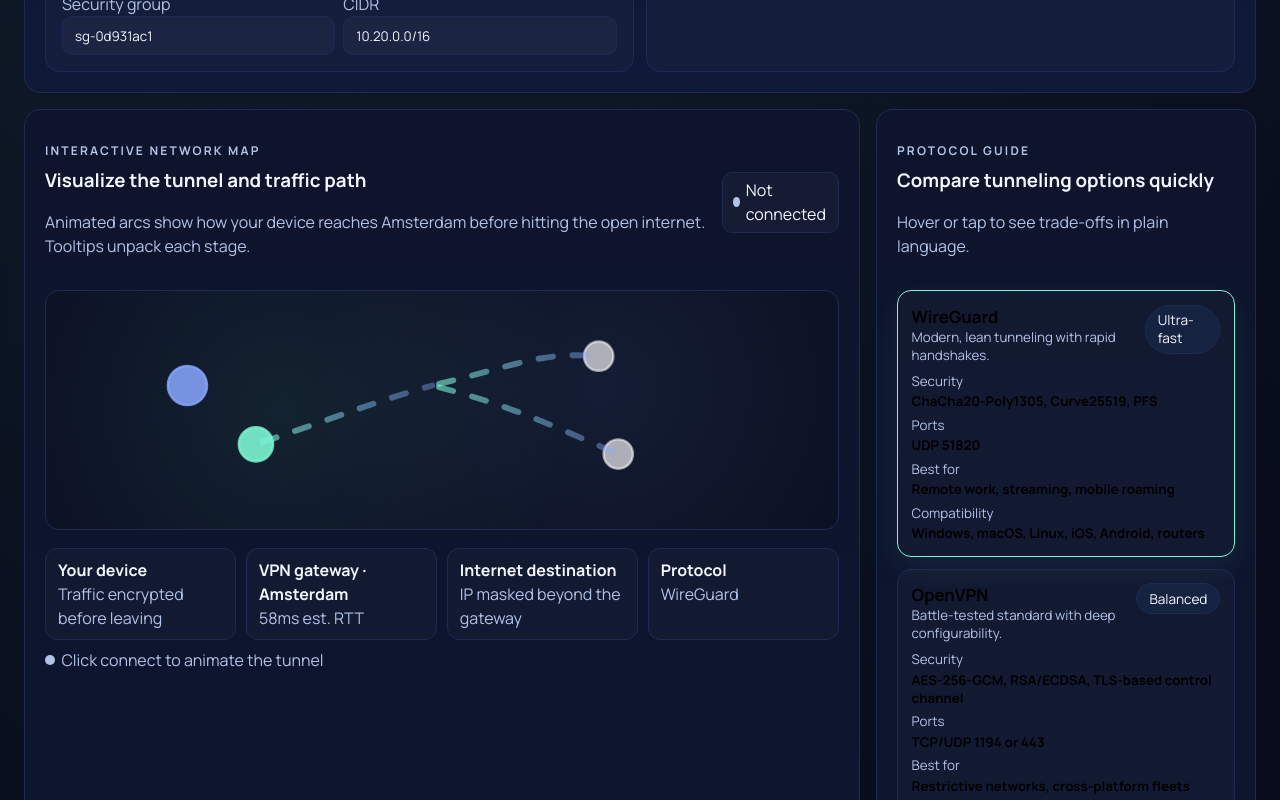
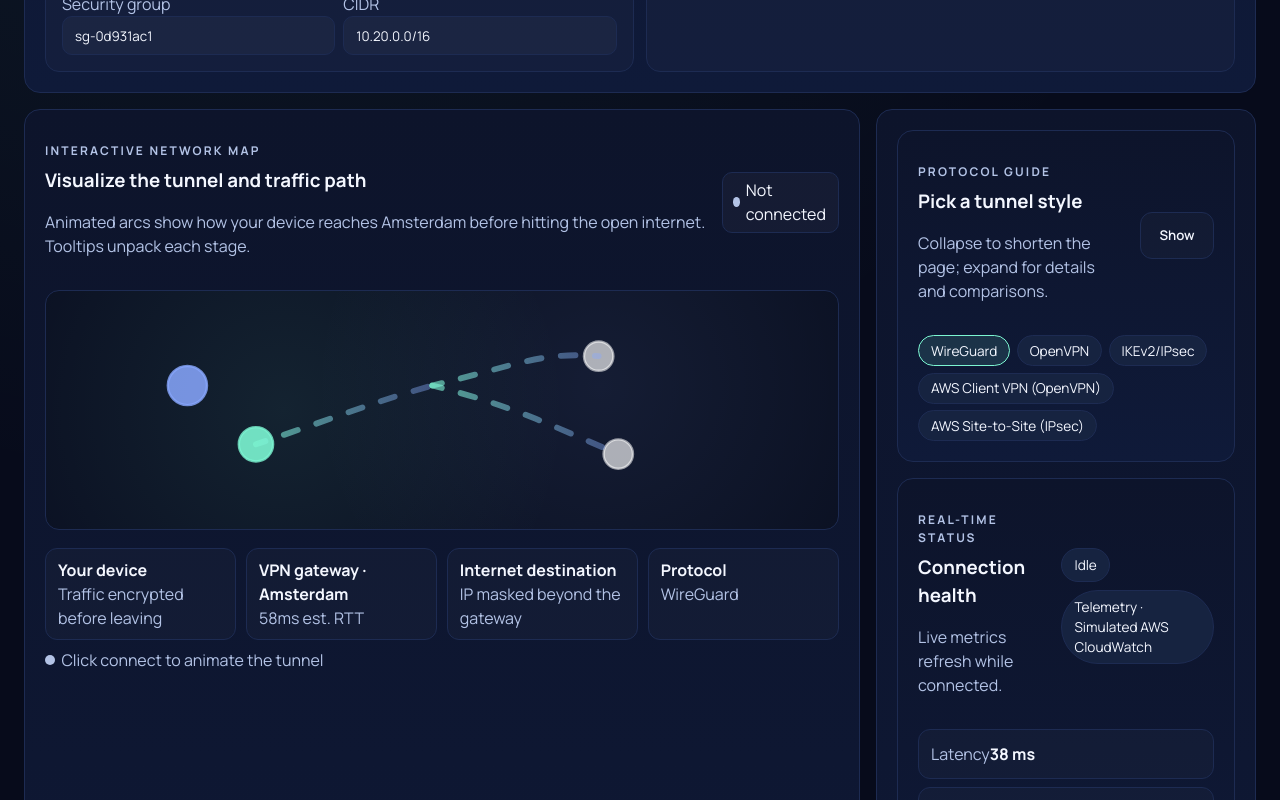
Before and after one commit to josephbartlett/vpn-visualizer, a React (Vite) app: page / in a window 1280 px wide. Shown: the part 1220-2020 px from the top of the page. Built offline with nearby package versions, Linux system fonts and the light colour scheme.

Commit message:
chore: collapse protocol guide to reduce scroll

```diff
--- a/src/App.css
+++ b/src/App.css
@@ -688,6 +688,17 @@
   margin: 0.35rem 0;
 }
 
+.protocol-scroll {
+  max-height: 360px;
+  overflow-y: auto;
+}
+
+.protocol-summary {
+  display: flex;
+  flex-wrap: wrap;
+  gap: 0.4rem;
+}
+
 @keyframes pulse {
   0% {
     opacity: 0.25;
--- a/src/App.tsx
+++ b/src/App.tsx
@@ -213,6 +213,7 @@ function App() {
   const [diagnostics, setDiagnostics] = useState<string[]>([])
   const [accent, setAccent] = useState('#7cf6d2')
   const [animationSpeed, setAnimationSpeed] = useState(1.4)
+  const [protocolsExpanded, setProtocolsExpanded] = useState(false)
   const prevTargetRef = useRef<DeploymentTargetId>(deploymentTarget)
   const prevRegionRef = useRef<string>(selectedRegion)
 
@@ -518,10 +519,12 @@ function App() {
         </section>
 
         <section className="panel panel-side">
-          <ProtocolSelector
+          <ProtocolPanel
+            protocols={protocolCatalog}
             selectedProtocol={selectedProtocol}
             setSelectedProtocol={setSelectedProtocol}
-            protocols={protocolCatalog}
+            expanded={protocolsExpanded}
+            setExpanded={setProtocolsExpanded}
           />
           <MetricsPanel
             metrics={metrics}
@@ -900,6 +903,61 @@ function ProtocolSelector({ selectedProtocol, setSelectedProtocol, protocols, co
   )
 }
 
+type ProtocolPanelProps = {
+  protocols: Protocol[]
+  selectedProtocol: string
+  setSelectedProtocol: (value: string) => void
+  expanded: boolean
+  setExpanded: (value: boolean) => void
+}
+
+function ProtocolPanel({
+  protocols,
+  selectedProtocol,
+  setSelectedProtocol,
+  expanded,
+  setExpanded,
+}: ProtocolPanelProps) {
+  return (
+    <div className="panel">
+      <div className="panel-header">
+        <div>
+          <p className="eyebrow">Protocol guide</p>
+          <h3>Pick a tunnel style</h3>
+          <p className="muted">
+            Collapse to shorten the page; expand for details and comparisons.
+          </p>
+        </div>
+        <button className="cta ghost" onClick={() => setExpanded(!expanded)}>
+          {expanded ? 'Hide' : 'Show'}
+        </button>
+      </div>
+      {expanded ? (
+        <div className="protocol-scroll">
+          <ProtocolSelector
+            selectedProtocol={selectedProtocol}
+            setSelectedProtocol={setSelectedProtocol}
+            protocols={protocols}
+            compact
+          />
+        </div>
+      ) : (
+        <div className="protocol-summary">
+          {protocols.map((protocol) => (
+            <button
+              key={protocol.id}
+              className={`pill ${selectedProtocol === protocol.id ? 'pill-live' : ''}`}
+              onClick={() => setSelectedProtocol(protocol.id)}
+            >
+              {protocol.name}
+            </button>
+          ))}
+        </div>
+      )}
+    </div>
+  )
+}
+
 type NetworkMapProps = {
   connected: boolean
   region: Region
@@ -936,7 +994,7 @@ function NetworkMap({ connected, region, protocol, animationSpeed }: NetworkMapP
       <div className="map-hint">
         <span className={`dot ${connected ? 'dot-live' : ''}`} />
         {connected
-          ? `Live stream enabled · Animations at ${animationSpeed.toFixed(1)}s`
+          ? `Live stream · Target ${region.name} · Animations at ${animationSpeed.toFixed(1)}s`
           : 'Click connect to animate the tunnel'}
       </div>
     </div>
```
